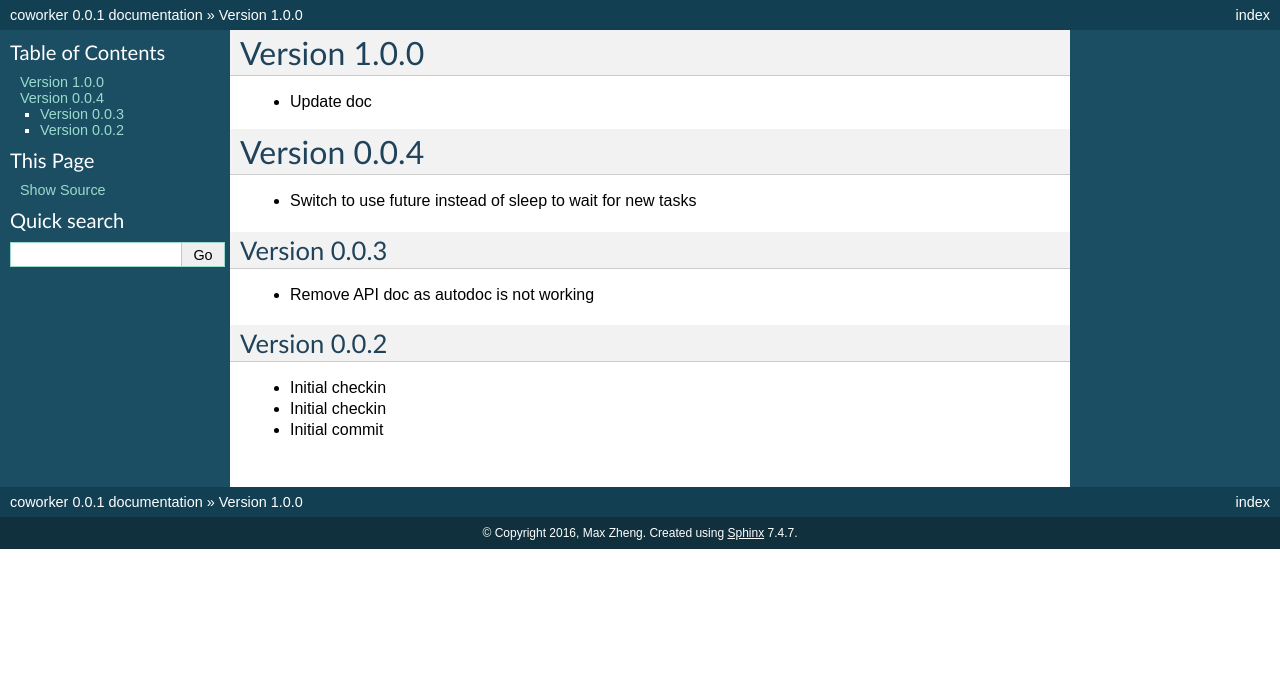
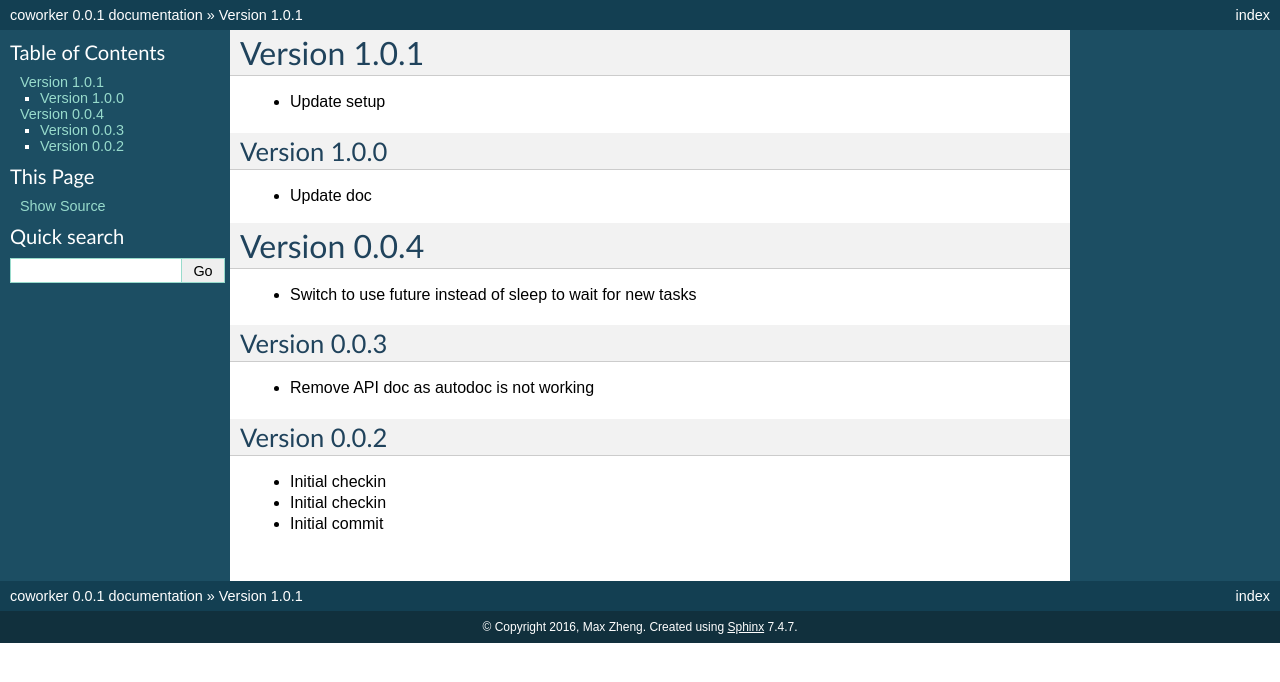
Before and after one commit to maxzheng/coworker, a Sphinx documentation site: the page built from docs/CHANGELOG.rst, in a window 1280 px wide. Shown: the top 682 px of the page. Built offline with Sphinx 7.4.7, drawn with Linux system fonts in a browser that asks for light colours.

Commit message:
Publish version 1.0.1

```diff
--- a/docs/CHANGELOG.rst
+++ b/docs/CHANGELOG.rst
@@ -1,5 +1,10 @@
+Version 1.0.1
+================================================================================
+
+* Update setup
+
 Version 1.0.0
-================================================================================
+--------------------------------------------------------------------------------
 
 * Update doc
 
--- a/setup.py
+++ b/setup.py
@@ -5,7 +5,7 @@ import setuptools
 
 setuptools.setup(
     name='coworker',
-    version='1.0.0',
+    version='1.0.2',
 
     author='Max Zheng',
     author_email='maxzheng.os @t gmail.com',
```
